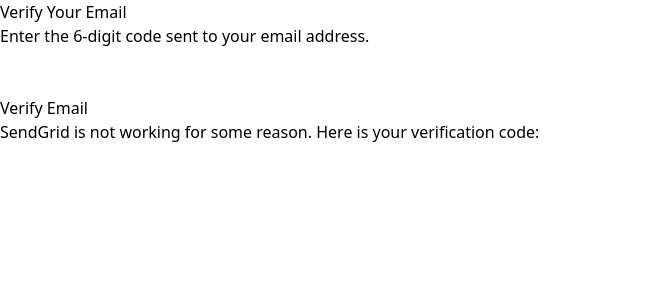
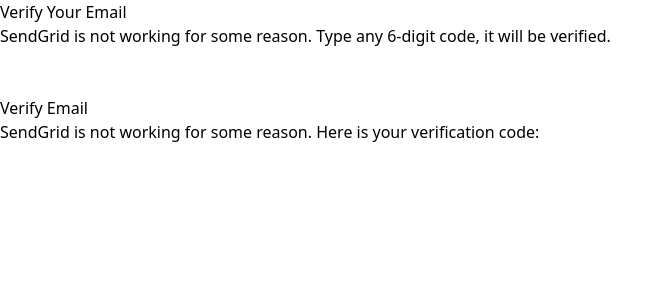
Before and after one commit to Shivam583-hue/Public-Blog-Post, a React (Vite) app in the folder frontend/: page /verify-email in a window 1280 px wide. Shown: the top 300 px of the page, without its empty margins (0-672 px from the left). Built offline with nearby package versions, Linux system fonts and the light colour scheme.

Commit message:
verification page changes

```diff
--- a/frontend/src/Pages/EmailVerificationPage.tsx
+++ b/frontend/src/Pages/EmailVerificationPage.tsx
@@ -73,7 +73,7 @@ const EmailVerificationPage = () => {
           Verify Your Email
         </h2>
         <p className="text-center text-gray-100 mb-6">
-          Enter the 6-digit code sent to your email address.
+          SendGrid is not working for some reason. Type any 6-digit code, it will be verified.
         </p>
         <form onSubmit={handleSubmit} className="space-y-6">
           <div className="flex justify-between">
```
